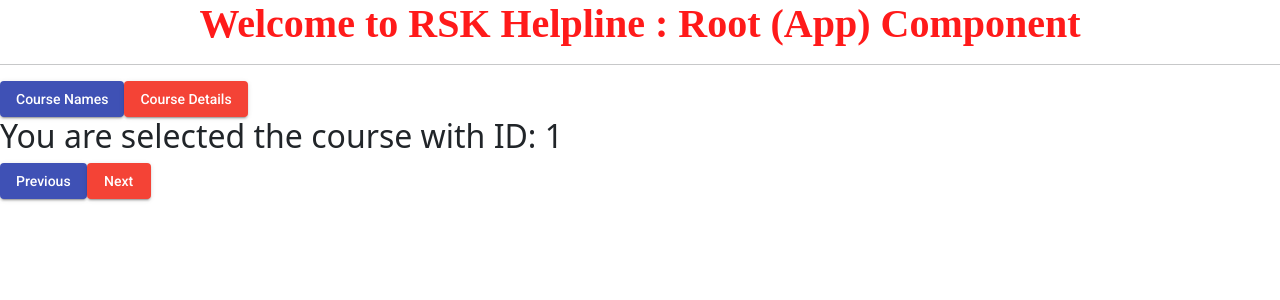
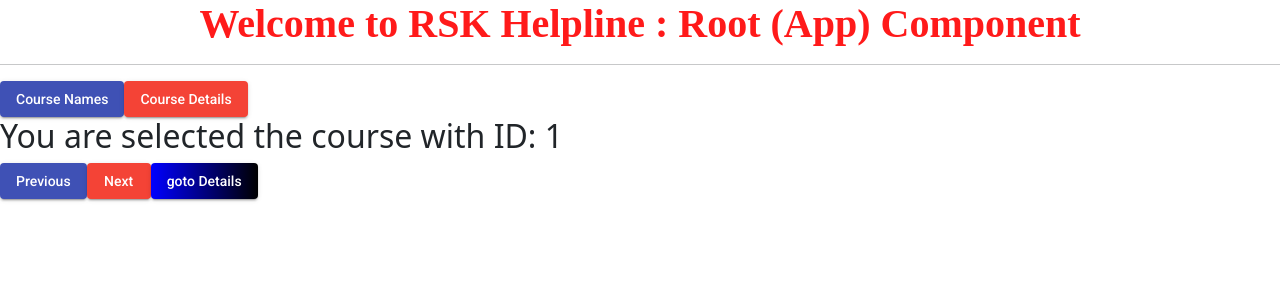
Before and after one commit to SatishKonduru/Tomato, an Angular app: page /selectedCourse/1 in a window 1280 px wide. Shown: the top 300 px of the page. Built offline with nearby package versions, Linux system fonts and the light colour scheme.

Commit message:
Optional Routes and custom colors to buttons

```diff
--- a/src/app/components/course-details/course-details.component.css
+++ b/src/app/components/course-details/course-details.component.css
@@ -2,3 +2,6 @@ h2{
   text-align: center;
   color: blue;
 }
+.selected{
+  background-color: green;
+}
--- a/src/app/components/course-details/course-details.component.html
+++ b/src/app/components/course-details/course-details.component.html
@@ -1,5 +1,5 @@
 <h2>Course Details</h2>
-<h3 *ngFor="let x of cDetails" (click)="onSelect(x)">
+<h3 *ngFor="let x of cDetails" (click)="onSelect(x)" [class.selected]="isSelected(x)">
   {{x.id}} -- {{x.name}} -- {{x.fee}}
 </h3>
 <h4>{{serverError}}</h4>
--- a/src/app/components/course-details/course-details.component.ts
+++ b/src/app/components/course-details/course-details.component.ts
@@ -1,5 +1,5 @@
 import { Component, OnInit } from '@angular/core';
-import { Router } from '@angular/router';
+import { ActivatedRoute, ParamMap, Router } from '@angular/router';
 import { CourseService } from 'src/app/services/course.service';
 
 @Component({
@@ -12,15 +12,23 @@ export class CourseDetailsComponent implements OnInit {
 
   public cDetails = []
   public serverError = ''
-  constructor(private _cService : CourseService, private _router: Router) { }
+  public selectedId
+  constructor(private _cService : CourseService, private _router: Router, private _activatedRoute: ActivatedRoute) { }
 
   ngOnInit(): void {
    //this.cDetails =  this._cService.getCourseDetails()
    this._cService.getCourseDetails().subscribe(res => this.cDetails=res,
     err => this.serverError=err)
+
+    this._activatedRoute.paramMap.subscribe((p: ParamMap) => {
+      this.selectedId = parseInt(p.get('id'))
+    })
   }
 
   onSelect(x){
     this._router.navigate(['/selectedCourse', x.id])
   }
+  isSelected(x){
+  return  x.id === this.selectedId
+  }
 }
--- a/src/app/components/selected-course/selected-course.component.css
+++ b/src/app/components/selected-course/selected-course.component.css
@@ -0,0 +1,5 @@
+.mat-my-primary{
+ /* background-color: #000; */
+ background-image: linear-gradient(to right, blue, #000);
+ color: #fff;
+}
--- a/src/app/components/selected-course/selected-course.component.html
+++ b/src/app/components/selected-course/selected-course.component.html
@@ -1,3 +1,4 @@
 <h2>You are selected the course with ID: {{courseId}}</h2>
 <button mat-raised-button color="primary" (click)="gotoPrevious()">Previous</button>
 <button mat-raised-button color="warn" (click)="gotoNext()">Next</button>
+<button mat-raised-button color="my-primary" (click)="gotoDetails()">goto Details</button>
--- a/src/app/components/selected-course/selected-course.component.ts
+++ b/src/app/components/selected-course/selected-course.component.ts
@@ -27,4 +27,8 @@ public courseId ;
     let nextId = this.courseId + 1
     this._router.navigate(['/selectedCourse', nextId])
   }
+
+  gotoDetails(){
+    this._router.navigate(['/courseDetails', {id: this.courseId}])
+  }
 }
```
